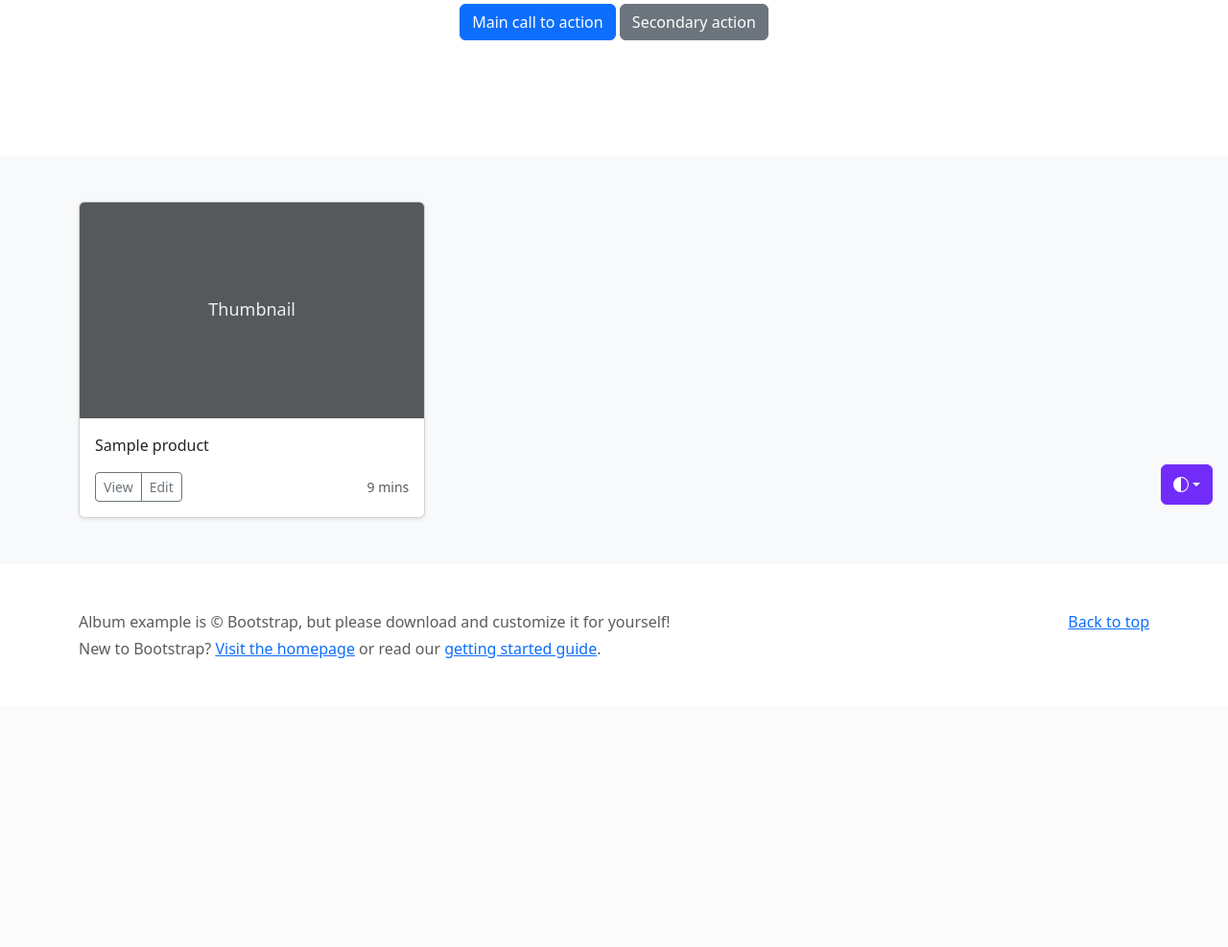
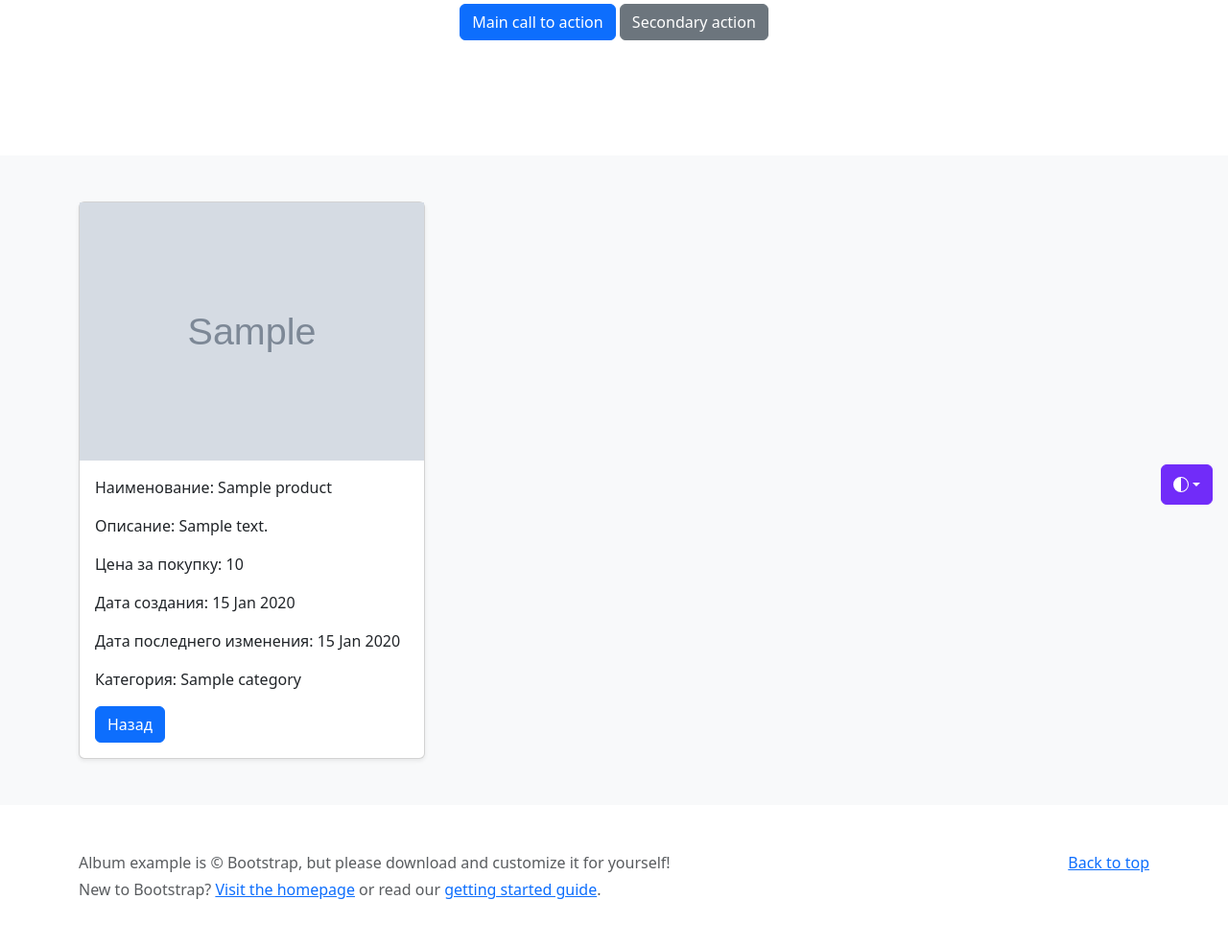
Before and after one commit to lidiar8r-ops/home_work_shop, a Django app: template catalog/templates/products_detail.html in a window 1280 px wide. Shown: the part 258-1245 px from the top of the page at 96% size. Before the commit the page ends 944 px from the top, so only its background shows below. Run offline with Django 5.2, Linux system fonts and the light colour scheme; the template is opened without the code that fills it: most values are stand-ins (such as "Sample title", 1, 10 or a date in 2020); grey boxes marked "Sample" are stand-in pictures; some libraries are stand-ins or nearby versions.

Commit message:
Adding detailed product information to the template. adding image

```diff
--- a/catalog/templates/products_detail.html
+++ b/catalog/templates/products_detail.html
@@ -1,23 +1,24 @@
 {% extends 'base.html' %}
+{% load my_tags %}
 {% block content %}
 <div class="album py-5 bg-body-tertiary">
     <div class="container">
         <div class="row row-cols-1 row-cols-sm-2 row-cols-md-3 g-3">
             <div class="col">
                 <div class="card shadow-sm">
-                    <svg aria-label="Placeholder: Thumbnail" class="bd-placeholder-img card-img-top" height="225"
-                         preserveAspectRatio="xMidYMid slice" role="img" width="100%"
-                         xmlns="http://www.w3.org/2000/svg"><title>Placeholder</title>
-                        <rect width="100%" height="100%" fill="#55595c"></rect>
-                        <text x="50%" y="50%" fill="#eceeef" dy=".3em">Thumbnail</text>
-                    </svg>
-                    <div class="card-body"><p class="card-text">{{ product.name }}</p>
+                    <img src="{{ product.image| medis_filter }}">
+                    <div class="card-body">
+                         <p class="card-text">Наименование: {{ product.name }}</p>
+                         <p class="card-text">Описание: {{ product.description }}</p>
+                         <p class="card-text">Цена за покупку: {{ product.price }}</p>
+                         <p class="card-text">Дата создания: {{ product.created_at |date:"d M Y" }}</p>
+                         <p class="card-text">Дата последнего изменения: {{ product.updated_at |date:"d M Y" }}</p>
+                         <p class="card-text">Категория: {{ product.category }}</p>
                         <div class="d-flex justify-content-between align-items-center">
                             <div class="btn-group">
-                                <button type="button" class="btn btn-sm btn-outline-secondary">View</button>
-                                <button type="button" class="btn btn-sm btn-outline-secondary">Edit</button>
+                                <a class="btn btn-primary" role="button"
+                                   href="{% url 'catalog:products_list' %}">Назад</a>
                             </div>
-                            <small class="text-body-secondary">9 mins</small></div>
                     </div>
                 </div>
             </div>
--- a/catalog/templatetags/my_tags.py
+++ b/catalog/templatetags/my_tags.py
@@ -5,5 +5,5 @@ register = template.Library()
 @register.filter()
 def medis_filter(path):
     if path:
-        return f"media/{path}"
+        return f"/media/{path}"
     return "#"
```
Also changed, not shown: catalog/templates/products_list.html (+7 -10 lines), media/image/AdobeStock_130239977.jpeg (added), media/image/apple-book-plant-fruit-nkro.jpeg (added), media/image/istockphoto-1495562696-1024x1024.jpg (added), media/image/markers-rainbow-beautiful.jpeg (added), media/image/myilo_shampuni_butyilochki_mochalki_rakushki.jpg (added), media/image/steampunk-girl-book.jpeg (added), media/image/white-food-green-color.jpeg (added), 5 other files.
